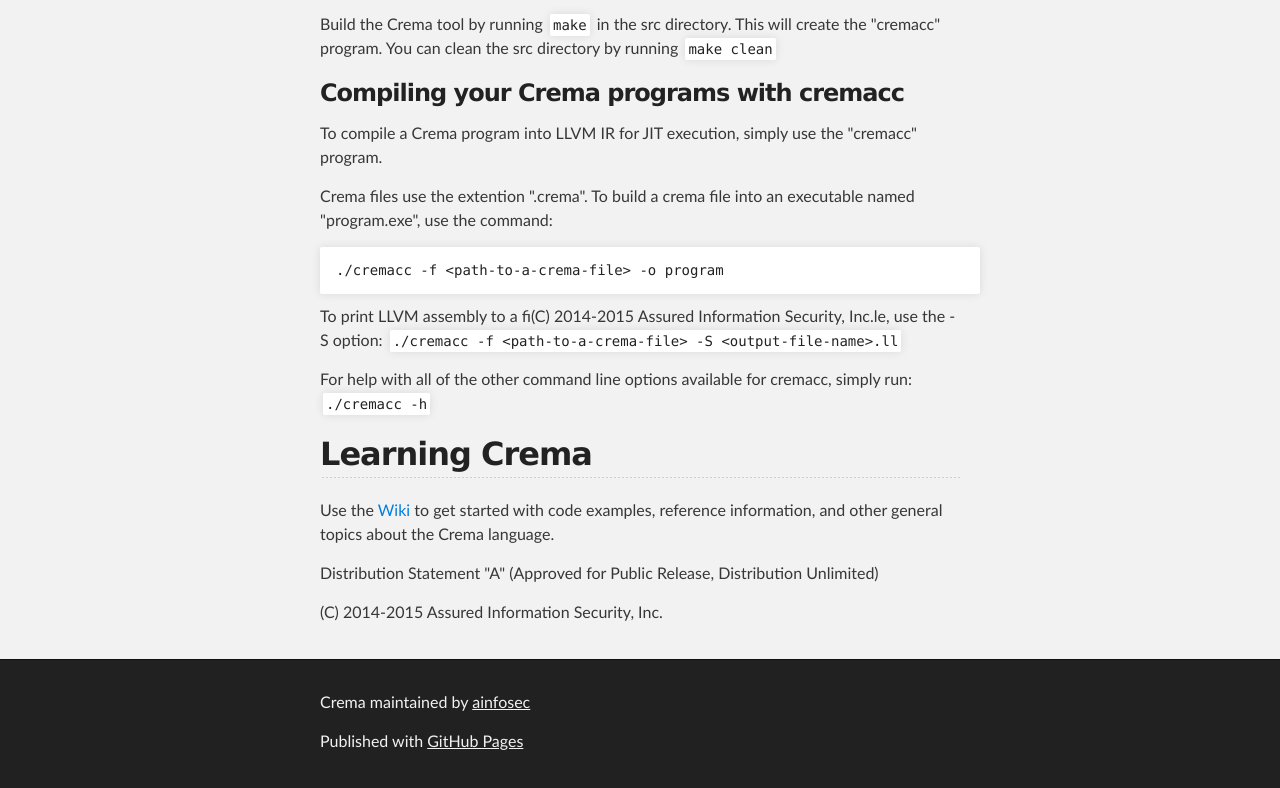
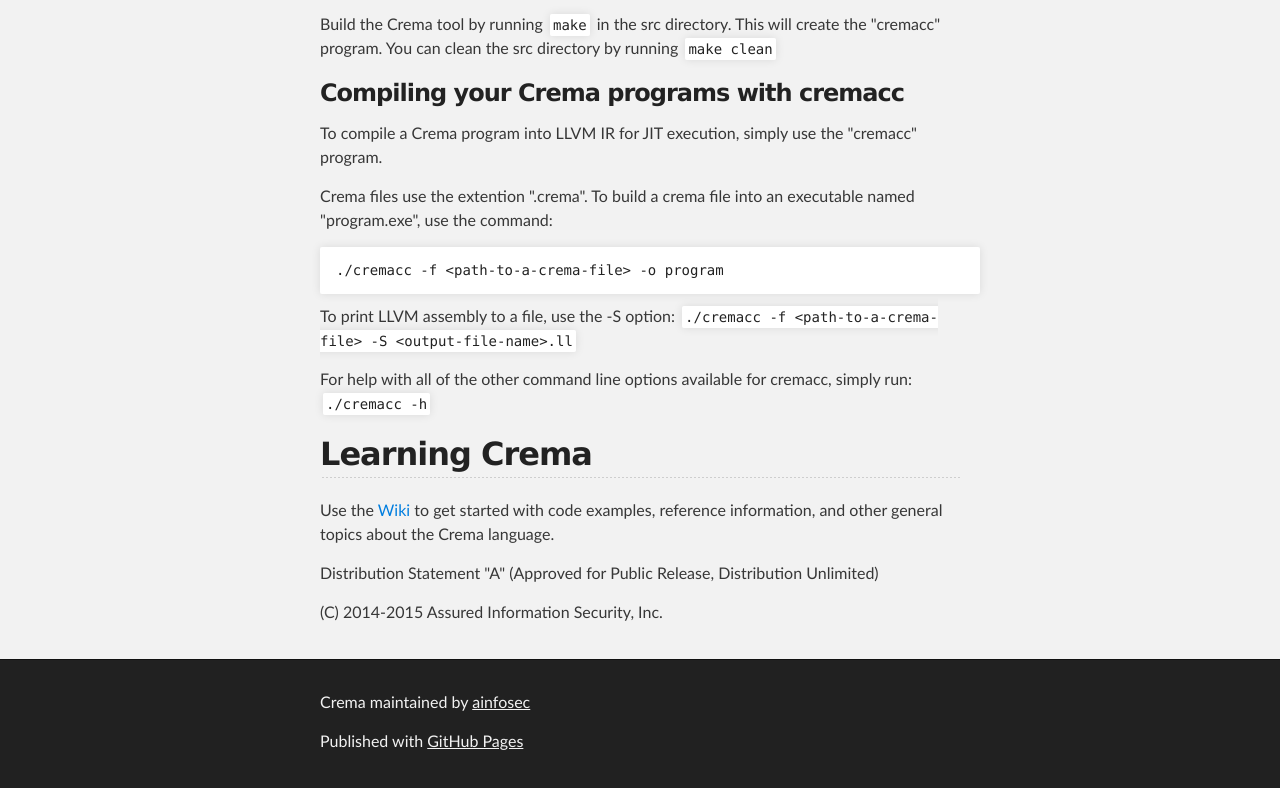
Before and after one commit to ainfosec/crema, a plain HTML site: page index.html in a window 1280 px wide. Shown: the part 885-1673 px from the top of the page. Drawn offline with Linux system fonts and the light colour scheme.

Commit message:
Fix typo on index.html
It was probably a bad copy/paste job.

```diff
--- a/index.html
+++ b/index.html
@@ -75,7 +75,7 @@
 <pre><code>./cremacc -f &lt;path-to-a-crema-file&gt; -o program
 </code></pre>
 
-<p>To print LLVM assembly to a fi(C) 2014-2015 Assured Information Security, Inc.le, use the -S option:
+<p>To print LLVM assembly to a file, use the -S option:
 <code>./cremacc -f &lt;path-to-a-crema-file&gt; -S &lt;output-file-name&gt;.ll</code></p>
 
 <p>For help with all of the other command line options available for cremacc, simply run:
```
